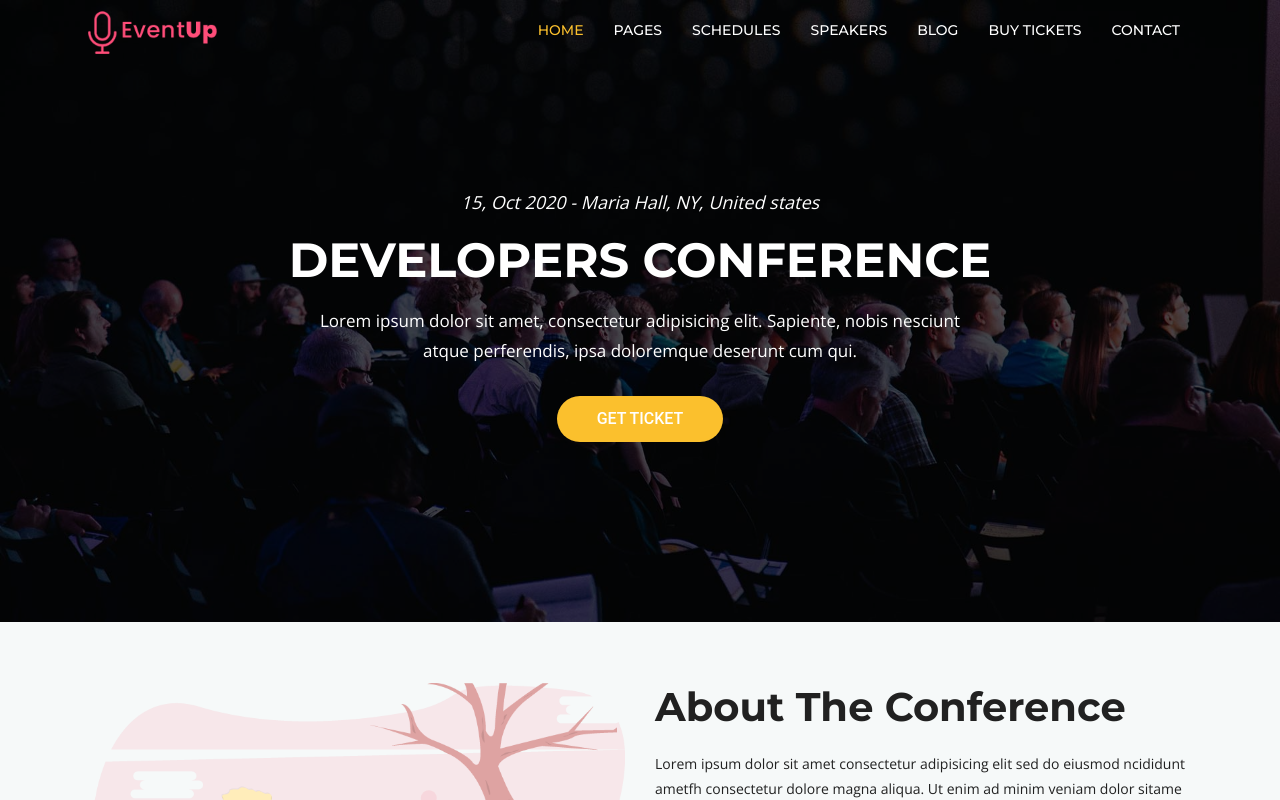
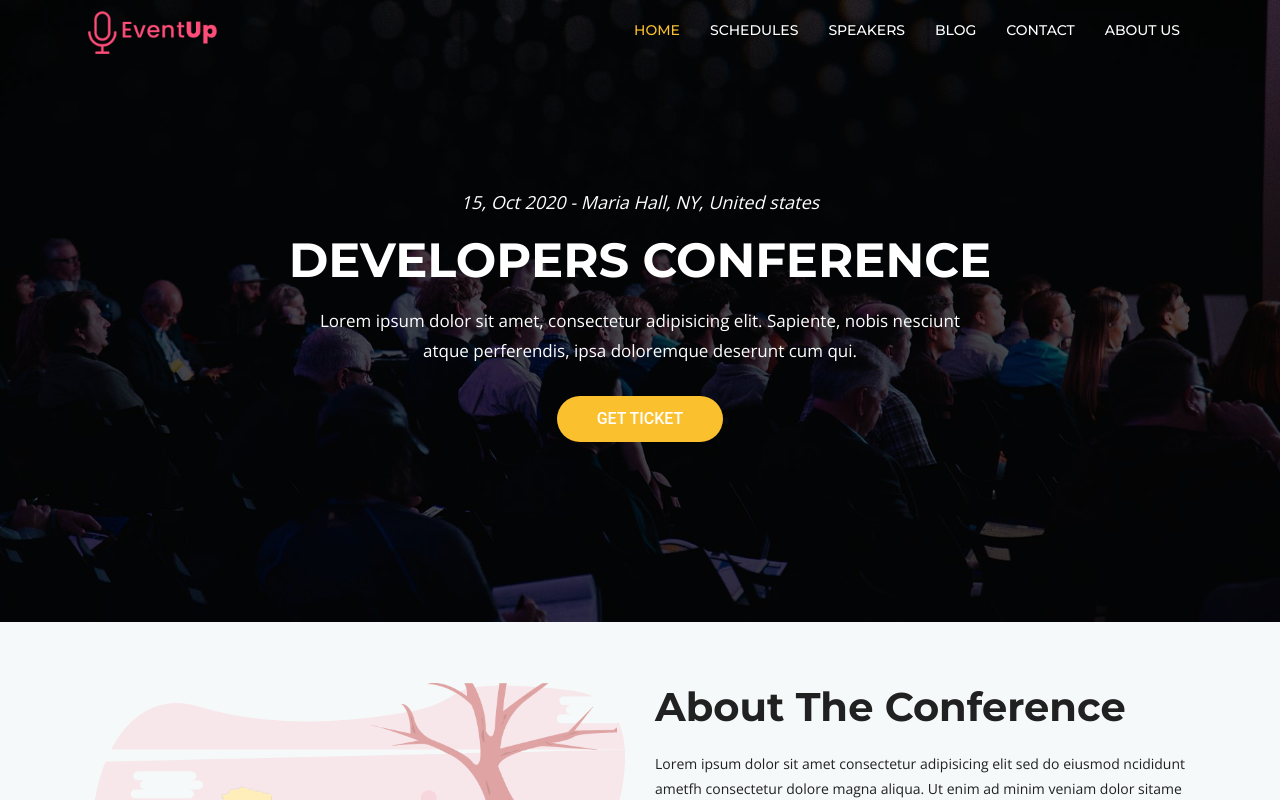
Before and after one commit to LaravelKenya/laravelkenyawebsite, a Nuxt app: page / in a window 1280 px wide. Shown: the top 800 px of the page. Built offline with nearby package versions, Linux system fonts and the light colour scheme.

Commit message:
Added mobile menu And other nav bar menu components

```diff
--- a/assets/css/slicknav.css
+++ b/assets/css/slicknav.css
@@ -13,6 +13,7 @@
     vertical-align: middle;
     width: 44px;
 }
+
 .slicknav_btn .slicknav_icon-bar + .slicknav_icon-bar {
     margin-top: 0.188em;
 }
@@ -20,17 +21,21 @@
 .slicknav_menu {
     *zoom: 1;
 }
+
 .slicknav_menu .slicknav_menutxt {
     display: block;
     line-height: 1.188em;
     float: left;
 }
+
 .slicknav_menu .slicknav_icon {
     margin: 0.188em 0 0 0.438em;
 }
+
 .slicknav_menu .slicknav_no-text {
     margin: 0;
 }
+
 .slicknav_menu .slicknav_icon-bar {
     display: block;
     width: 1.125em;
@@ -44,10 +49,12 @@
     -o-transition: all 0.2s linear;
     transition: all 0.2s linear;
 }
+
 .slicknav_menu:before {
     content: " ";
     display: table;
 }
+
 .slicknav_menu:after {
     content: " ";
     display: table;
@@ -57,34 +64,42 @@
 .slicknav_nav {
     clear: both;
 }
+
 .slicknav_nav ul {
     display: block;
 }
+
 .slicknav_nav li {
     display: block;
     line-height: 30px;
 }
+
 .slicknav_nav li:not(:first-child) {
 }
+
 .slicknav_nav .slicknav_arrow {
-  background: #ededed none repeat scroll 0 0;
     float: right;
     text-align: center;
     width: 35px;
     color: #666;
 }
+
 .slicknav_nav .slicknav_item {
     cursor: pointer;
 }
+
 .slicknav_nav .slicknav_item a {
     display: inline;
 }
+
 .slicknav_nav .slicknav_row {
     display: block;
 }
+
 .slicknav_nav a {
     display: block;
 }
+
 .slicknav_nav .slicknav_parent-link a {
     display: inline;
 }
@@ -97,12 +112,15 @@
     font-size: 16px;
     box-sizing: border-box;
 }
+
 .slicknav_menu ul {
     background: #fff;
 }
+
 .slicknav_menu * {
     box-sizing: border-box;
 }
+
 .slicknav_menu .slicknav_menutxt {
     color: #fff;
     font-weight: bold;
@@ -127,29 +145,35 @@
     padding: 0;
     width: 100%;
 }
+
 .slicknav_nav ul {
     list-style: none;
     overflow: hidden;
     padding: 0;
     margin: 0 0 0 20px;
 }
+
 .slicknav_nav .slicknav_row {
     padding: 5px 10px;
     margin: 2px 5px;
 }
+
 .slicknav_nav a {
     padding: 5px 10px;
     margin: 2px 5px;
     text-decoration: none;
     color: #666;
 }
+
 .slicknav_nav .slicknav_txtnode {
     margin-left: 15px;
 }
+
 .slicknav_nav .slicknav_item a {
     padding: 0;
     margin: 0;
 }
+
 .slicknav_nav .slicknav_parent-link a {
     padding: 0;
     margin: 0;
--- /dev/null
+++ b/components/layout/MobileMenuComponent.vue
@@ -0,0 +1,35 @@
+<script lang="ts" setup>
+const mobileMenu = ref(false)
+</script>
+
+<template>
+  <div class="mobile-menu" data-logo="assets/img/logo.png">
+    <div class="slicknav_menu">
+      <div class="slicknav_brand">
+        <NuxtLink to="/">
+          <img alt="logo" class="img-responsive" src="assets/img/logo.png">
+        </NuxtLink>
+      </div>
+      <button class="slicknav_btn slicknav_collapsed"
+              style="outline: none;"
+              @click.prevent="mobileMenu = !mobileMenu">
+        <span
+            class="slicknav_icon slicknav_no-text">
+              <span class="slicknav_icon-bar"></span>
+              <span
+                  class="slicknav_icon-bar"></span>
+              <span class="slicknav_icon-bar"></span>
+            </span>
+      </button>
+      <div :class="mobileMenu ? '' : 'hidden'" aria-hidden="true" class="slicknav_nav slicknav_hidden" role="menu">
+        <LayoutNavLinksComponent/>
+      </div>
+    </div>
+  </div>
+</template>
+
+<style scoped>
+.hidden {
+  display: none;
+}
+</style>
--- /dev/null
+++ b/components/layout/NavLinksComponent.vue
@@ -0,0 +1,26 @@
+<script lang="ts" setup>
+const checkIfActive = (path: string) => {
+  const route = useRoute()
+  return route.fullPath === path;
+}
+const links = [
+  {name: "Home", href: "/", active: checkIfActive("/"),},
+  {name: "Schedules", href: "/schedules", active: checkIfActive("/schedules"),},
+  {name: "Speakers", href: "/speakers", active: checkIfActive("/speakers"),},
+  {name: "Blog", href: "/blog", active: checkIfActive("/blog"),},
+  {name: "Contact", href: "/contact", active: checkIfActive("/contact"),},
+  {name: "About Us", href: "/about", active: checkIfActive("/about"),}
+]
+</script>
+
+<template>
+  <ul class="navbar-nav mr-auto w-100 justify-content-end">
+    <li v-for="(link, i) in links" :key="i+link.name" :class="link.active ? 'active': ''" class="nav-item">
+      <NuxtLink :to="link.href" class="nav-link">
+        {{ link.name }}
+      </NuxtLink>
+    </li>
+  </ul>
+</template>
+
+<style scoped></style>
--- /dev/null
+++ b/components/layout/NavbarComponent.vue
@@ -0,0 +1,14 @@
+<script lang="ts" setup>
+
+
+</script>
+
+<template>
+  <div id="navbarCollapse" class="collapse navbar-collapse">
+    <LayoutNavLinksComponent/>
+  </div>
+</template>
+
+<style scoped>
+
+</style>
--- a/components/layout/header.vue
+++ b/components/layout/header.vue
@@ -1,11 +1,9 @@
 <script lang="ts" setup>
 const scrollingNavBarClass = ref<string>("")
-const handleScroll = () =>
-{
-  if (window.scrollY > 200)
-  {
+const handleScroll = () => {
+  if (window.scrollY > 200) {
     scrollingNavBarClass.value = "top-nav-collapse"
-  }else{
+  } else {
     scrollingNavBarClass.value = ""
   }
 }
@@ -21,63 +19,19 @@ onBeforeUnmount(() => {
 
 <template>
   <header id="header-wrap">
-    <nav class="navbar navbar-expand-lg bg-inverse fixed-top scrolling-navbar" :class="scrollingNavBarClass">
+    <nav :class="scrollingNavBarClass" class="navbar navbar-expand-lg bg-inverse fixed-top scrolling-navbar">
       <div class="container">
         <div class="theme-header clearfix">
-
-          <a href="index.html" class="navbar-brand"><img src="assets/img/logo.png" alt=""></a>
-          <button class="navbar-toggler" type="button" data-toggle="collapse" data-target="#navbarCollapse" aria-controls="navbarCollapse" aria-expanded="false" aria-label="Toggle navigation">
+          <NuxtLink class="navbar-brand" href="/"><img alt="" src="assets/img/logo.png"></NuxtLink>
+          <button aria-controls="navbarCollapse" aria-expanded="false" aria-label="Toggle navigation"
+                  class="navbar-toggler"
+                  data-target="#navbarCollapse" data-toggle="collapse" type="button">
             <i class="lni-menu"></i>
           </button>
-          <div class="collapse navbar-collapse" id="navbarCollapse">
-            <ul class="navbar-nav mr-auto w-100 justify-content-end">
-              <li class="nav-item active">
-                <a class="nav-link" href="index.html">
-                  Home
-                </a>
-              </li>
-              <li class="nav-item dropdown">
-                <a class="nav-link dropdown-toggle" href="#" data-toggle="dropdown" aria-haspopup="true" aria-expanded="false">
-                  Pages
-                </a>
-                <ul class="dropdown-menu">
-                  <li><a class="dropdown-item" href="about.html">About Us</a></li>
-                  <li><a class="dropdown-item" href="gallery.html">Gallery</a></li>
-                  <li><a class="dropdown-item" href="pricing.html">Pricing Table</a></li>
-                  <li><a class="dropdown-item" href="sponsors.html">Sponsors</a></li>
-                  <li><a class="dropdown-item" href="single-post.html">Single Post</a></li>
-                </ul>
-              </li>
-              <li class="nav-item">
-                <a class="nav-link" href="schedule.html">
-                  schedules
-                </a>
-              </li>
-              <li class="nav-item">
-                <a class="nav-link" href="speakers.html">
-                  Speakers
-                </a>
-              </li>
-              <li class="nav-item">
-                <a class="nav-link" href="blog.html">
-                  Blog
-                </a>
-              </li>
-              <li class="nav-item">
-                <a class="nav-link" href="pricing.html">
-                  Buy Tickets
-                </a>
-              </li>
-              <li class="nav-item">
-                <a class="nav-link" href="contact.html">
-                  Contact
-                </a>
-              </li>
-            </ul>
-          </div>
+          <LayoutNavbarComponent/>
         </div>
       </div>
-      <div class="mobile-menu" data-logo="assets/img/logo.png"></div>
+      <LayoutMobileMenuComponent/>
     </nav>
 
     <slot name="hero"/>
```
Lines whose indentation alone changed are shown as unchanged.
